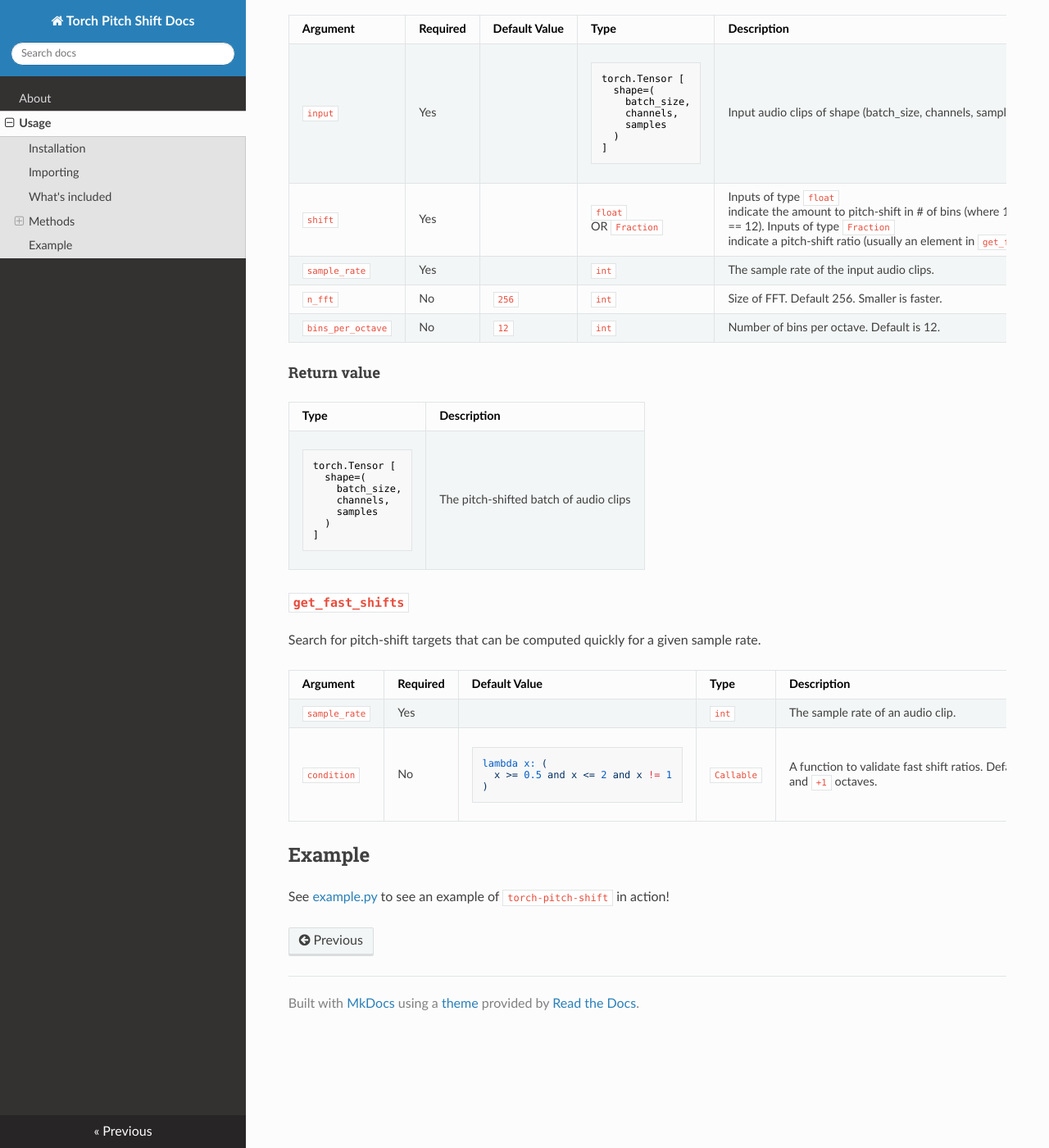
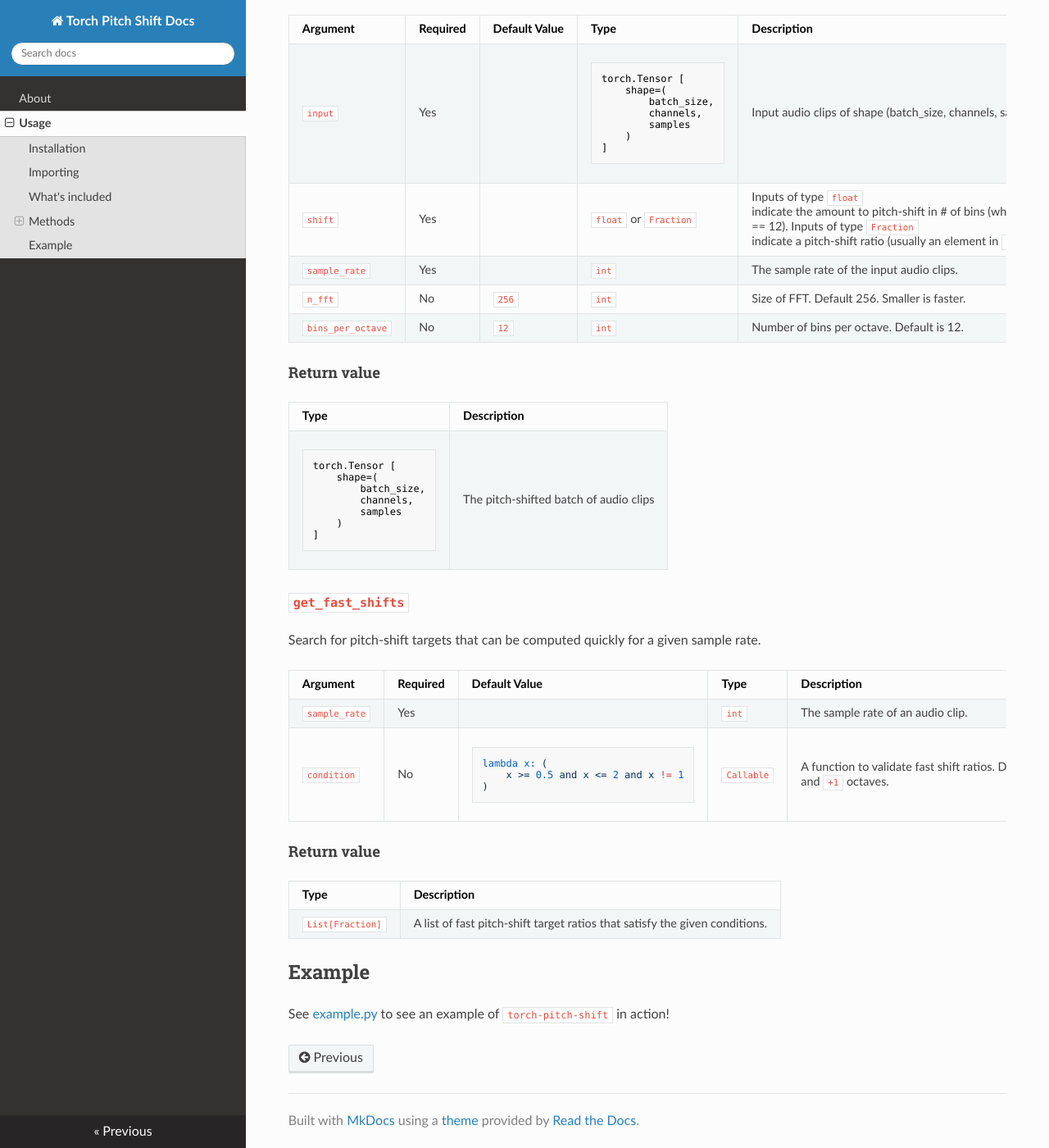
Before and after one commit to KentoNishi/torch-pitch-shift, an MkDocs documentation site: the page built from docs/usage.md, in a window 1280 px wide and 1400 px high, scrolled down 1062 px. Shown: the whole window at 82% size. Built offline with MkDocs 1.6.1, drawn with Linux system fonts in a browser that asks for light colours; nearby versions of some CDN libraries.

Commit message:
more info about return types

```diff
--- a/docs/usage.md
+++ b/docs/usage.md
@@ -73,11 +73,11 @@ Shift the pitch of a batch of waveforms by a given amount.
       <td>Yes</td>
       <td></td>
 <td><pre><code>torch.Tensor [
-  shape=(
-    batch_size,
-    channels,
-    samples
-  )
+    shape=(
+        batch_size,
+        channels,
+        samples
+    )
 ]</code></pre></td>
       <td>Input audio clips of shape (batch_size, channels, samples)</td>
     </tr>
@@ -85,7 +85,7 @@ Shift the pitch of a batch of waveforms by a given amount.
       <td><code>shift</code></td>
       <td>Yes</td>
       <td></td>
-      <td><code>float</code> OR <code>Fraction</code></td>
+      <td><code>float</code> or <code>Fraction</code></td>
       <td>Inputs of type <code>float</code> indicate the amount to pitch-shift in # of bins (where 1 bin == 1 semitone if <code>bins_per_octave</code> == 12). Inputs of type <code>Fraction</code> indicate a pitch-shift ratio (usually an element in <code>get_fast_shifts()</code>).</td>
     </tr>
     <tr>
@@ -124,11 +124,11 @@ Shift the pitch of a batch of waveforms by a given amount.
   <tbody>
     <tr>
 <td><pre><code>torch.Tensor [
-  shape=(
-    batch_size,
-    channels,
-    samples
-  )
+    shape=(
+        batch_size,
+        channels,
+        samples
+    )
 ]</code></pre></td>
       <td>The pitch-shifted batch of audio clips</td>
     </tr>
@@ -161,7 +161,7 @@ Search for pitch-shift targets that can be computed quickly for a given sample r
       <td>No</td>
       <td>
 <pre><code>lambda x: (
-  x &gt;= 0.5 and x &lt;= 2 and x != 1
+    x &gt;= 0.5 and x &lt;= 2 and x != 1
 )</code></pre>
       </td>
       <td><code>Callable</code></td>
@@ -169,6 +169,22 @@ Search for pitch-shift targets that can be computed quickly for a given sample r
     </tr>
   </tbody>
 </table>
+#### Return value
+
+<table>
+  <thead>
+    <tr>
+      <th>Type</th>
+      <th>Description</th>
+    </tr>
+  </thead>
+  <tbody>
+    <tr>
+      <td><code>List[Fraction]</code></td>
+      <td>A list of fast pitch-shift target ratios that satisfy the given conditions.</td>
+    </tr>
+  </tbody>
+</table>
 
 ## Example
 
```
